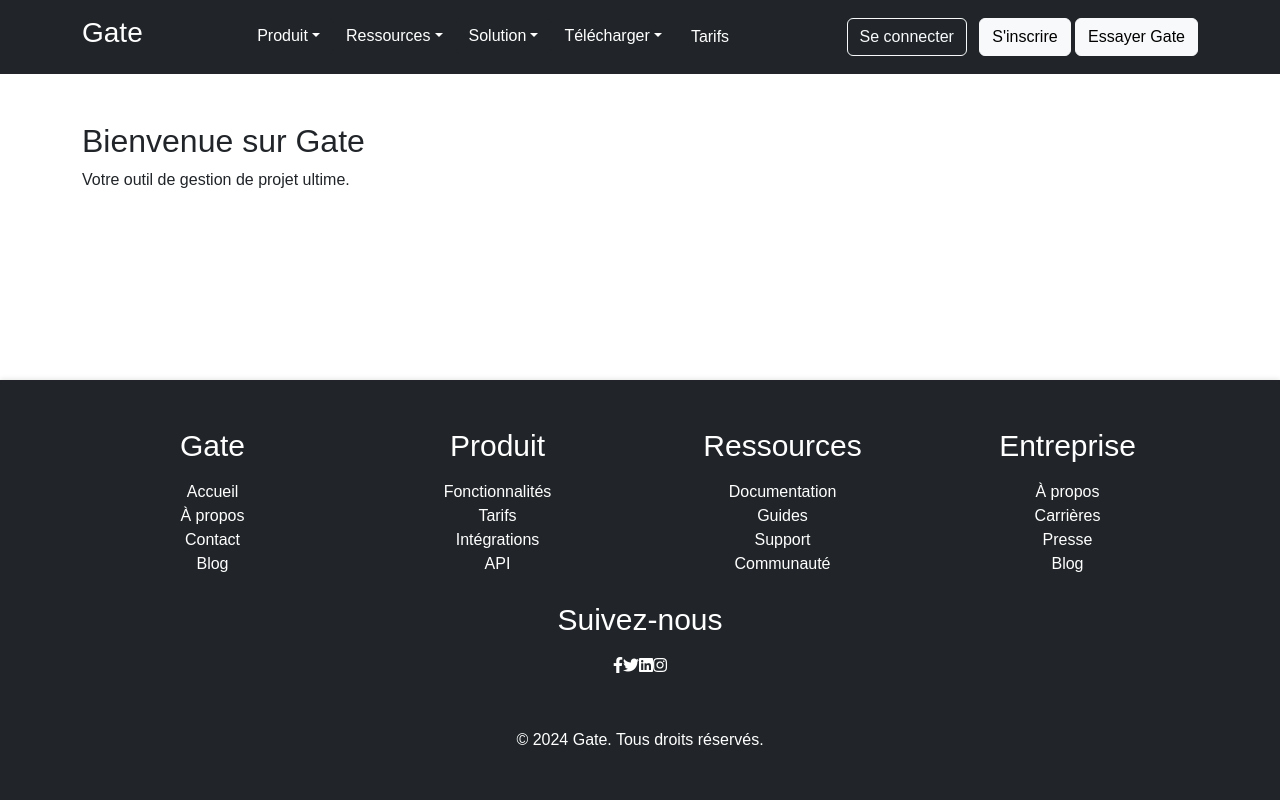
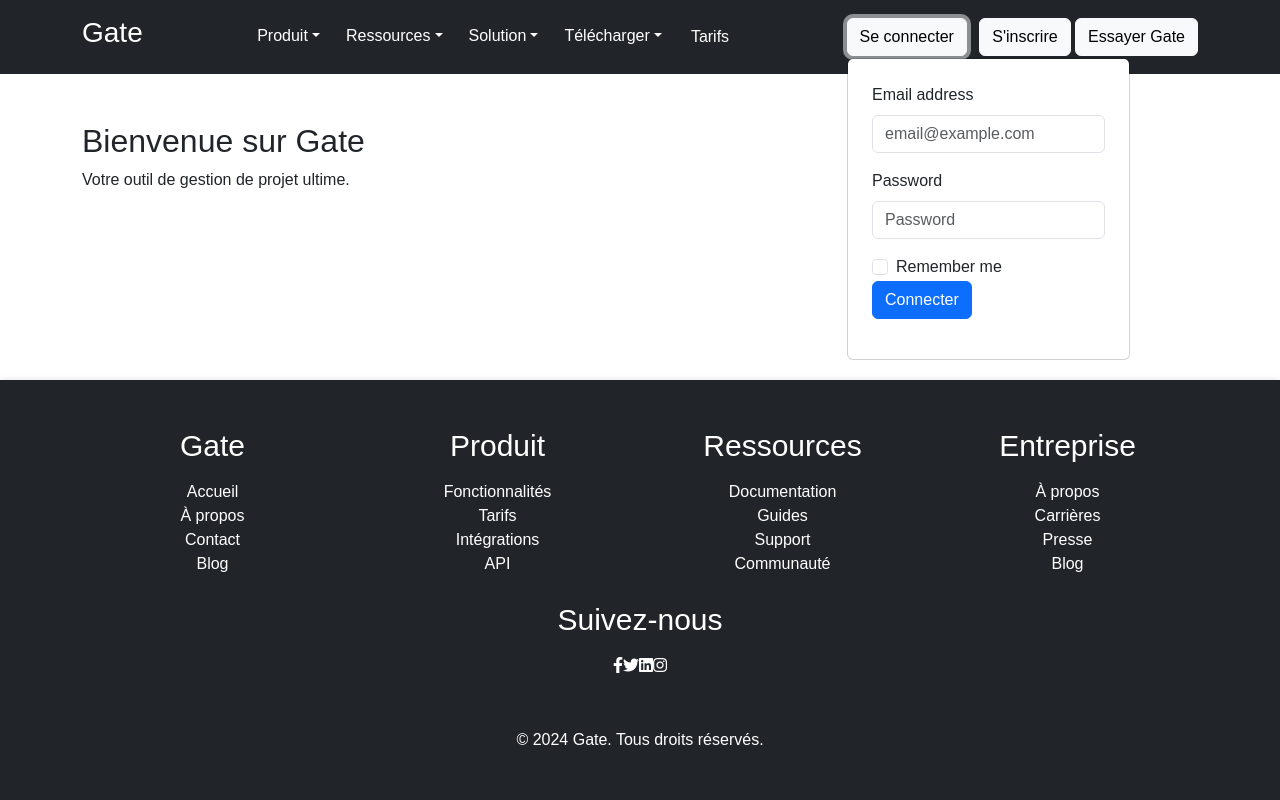
Before and after one commit to SIRdud12/Projet-Technologique-T2, a PHP site: page /GATE.php in a window 1280 px wide, after a click on "Se connecter". Run offline with PHP 8.4, Linux system fonts and the light colour scheme; some web fonts are replaced.

Commit message:
Add files via upload

```diff
--- a/GATE.php
+++ b/GATE.php
@@ -52,7 +52,29 @@
                     </ul>
                 </nav>
                 <div>
-                    <button class="btn btn-outline-light me-2">Se connecter</button>
+                  <!--  <button class="btn btn-outline-light me-2">Se connecter</button> -->
+                   <!-- <div class="dropdown"> -->
+                <button class="btn btn-outline-light me-2" data-bs-toggle="dropdown" aria-expanded="false" data-bs-auto-close="outside">Se connecter</button>
+                    <form class="dropdown-menu p-4">
+                        <div class="mb-3">
+                            <label for="exampleDropdownFormEmail2" class="form-label">Email address</label>
+                                 <input type="email" class="form-control" id="exampleDropdownFormEmail2" placeholder="email@example.com">
+                        </div>
+                         <div class="mb-3">
+                                <label for="exampleDropdownFormPassword2" class="form-label">Password</label>
+                                    <input type="password" class="form-control" id="exampleDropdownFormPassword2" placeholder="Password">
+                                        </div>
+                        <div class="mb-3">
+                        <div class="form-check">
+                                <input type="checkbox" class="form-check-input" id="dropdownCheck2">
+                                <label class="form-check-label" for="dropdownCheck2">
+          Remember me
+                                </label>
+
+                        </div>
+    <button type="submit" class="btn btn-primary">Connecter</button>
+  </form>
+</div>
                     <button class="btn btn-light">S'inscrire</button>
                      <a href="Essayer_gate.php" class="btn btn-light">Essayer Gate</a>
                 </div>
```
